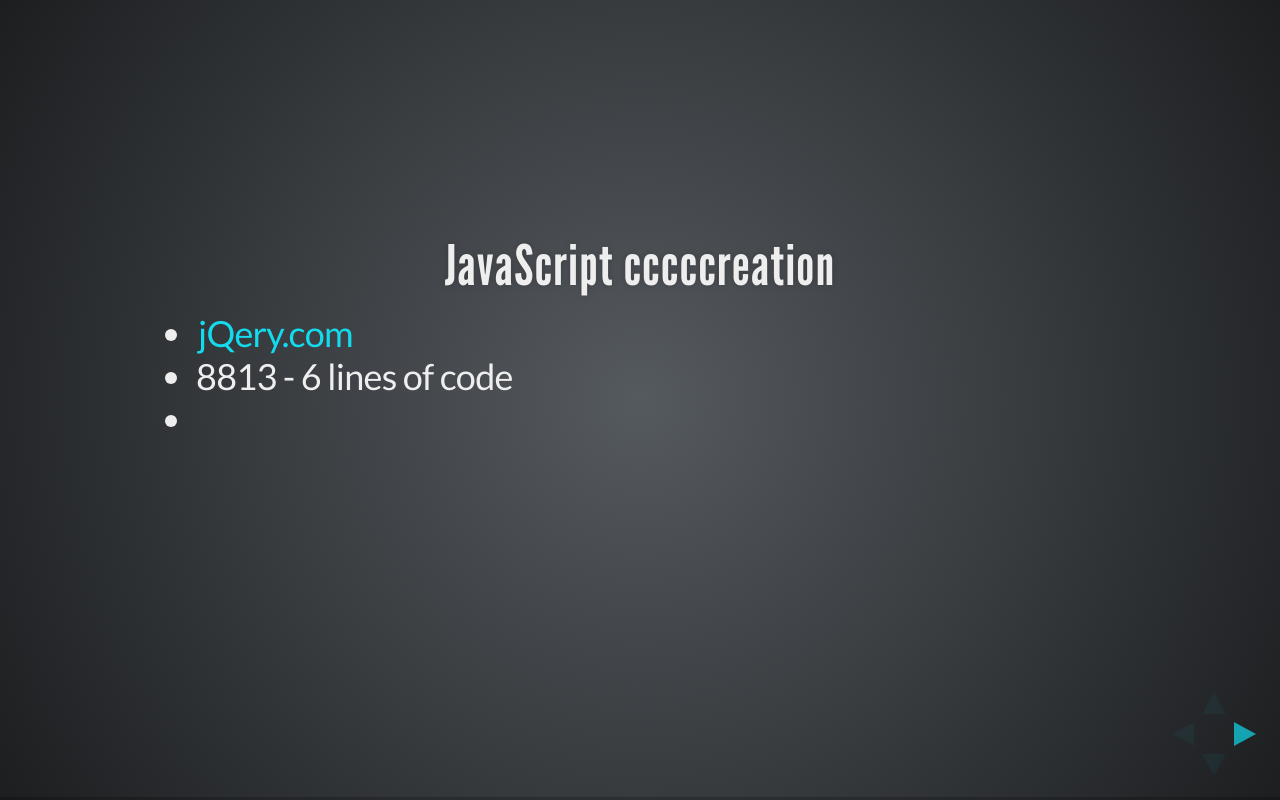
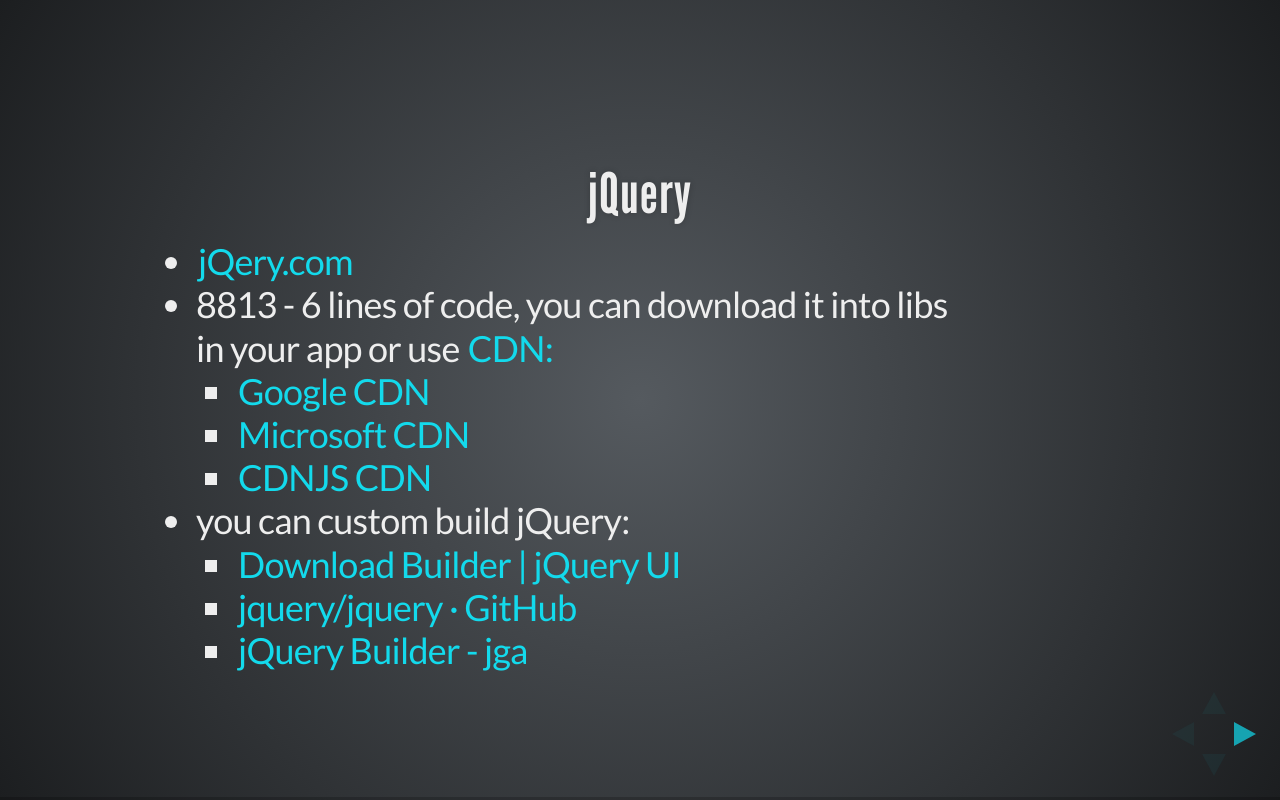
Before and after one commit to pacefist/codeangels.github.io, a plain HTML site: page jQuery/index.html in a window 1280 px wide. Drawn offline with Linux system fonts and the light colour scheme.

Commit message:
first steps jQ

```diff
--- a/jQuery/index.html
+++ b/jQuery/index.html
@@ -25,7 +25,7 @@
 
 		<!-- If the query includes 'print-pdf', use the PDF print sheet -->
 		<script>
-			document.write( '<link rel="stylesheet" href="../shared/css/print/' + ( window.location.search.match( /print-pdf/gi ) ? 'pdf' : 'paper' ) + '.css" type="text/css" media="print">' );
+			document.write('<link rel="stylesheet" href="../shared/css/print/' + ( window.location.search.match( /print-pdf/gi ) ? 'pdf' : 'paper' ) + '.css" type="text/css" media="print">' );
 		</script>
 
 		<!--[if lt IE 9]>
@@ -37,17 +37,31 @@
 		<div class="reveal">
 			<div class="slides">
 			    <section>
-			        <h3 style="text-transform: none;">JavaScript cccccreation</h3>
-					<div class='text-left' style="margin-right: 170px; width: 797px; height: 207px;">
+			        <h3 style="text-transform: none;">jQuery</h3>
+					<div class='text-left' style="margin-right: 170px; width: 797px; height: 350px;">
 						<ul>
 							<li><a href="http://jquery.com/" target="_blank">jQery.com</a></li>
-							<li> 8813 - 6 lines of code </li>
-							<li>  </li>
+							<li> 8813 - 6 lines of code, you can download it into libs in your app or use <a href="http://en.wikipedia.org/wiki/Content_delivery_network" target="_blank">CDN:</a></li>
+							<ul>
+							<li><a href="https://developers.google.com/speed/libraries/devguide?hl=ru&csw=1#jquery" target="_blank">Google CDN</a></li>
+							<li><a href="http://www.asp.net/ajaxlibrary/cdn.ashx#jQuery_Releases_on_the_CDN_0" target="_blank">Microsoft CDN</a></li>
+							<li><a href="http://cdnjs.com/#jquery" target="_blank">CDNJS CDN</a></li>
+							</ul>
+							<li>you can custom build jQuery:</li>
+							<ul>
+							<li><a href="http://jqueryui.com/download/" target="_blank">Download Builder | jQuery UI</a></li>
+							<li><a href="https://github.com/jquery/jquery" target="_blank">jquery/jquery · GitHub</a></li>
+							<li><a href="http://projects.jga.me/jquery-builder/" target="_blank">jQuery Builder - jga</a></li>
+							</ul>
 						</ul>
-
 					</section>
 					<section>
+						<h3 style="text-transform: none;">When document is ready?</h3>
+					<div class='text-left' style="margin-right: 170px; width: 797px; height: 207px;">
+		       <ul>
 
+							<li><a href="https://developer.mozilla.org/en-US/docs/Web/Reference/Events" target="_blank">developer.mozilla.org/en-US/docs/Web/Reference/Events</a></li>
+					 </ul>
 					</section>
         	<section>
         	<h3 style="text-transform: none;">Reading:</h3>
```
